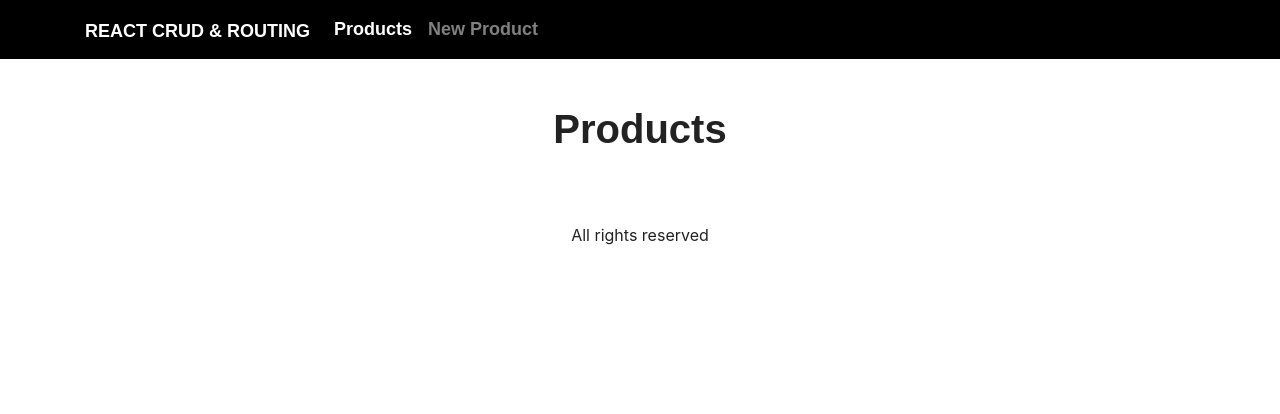
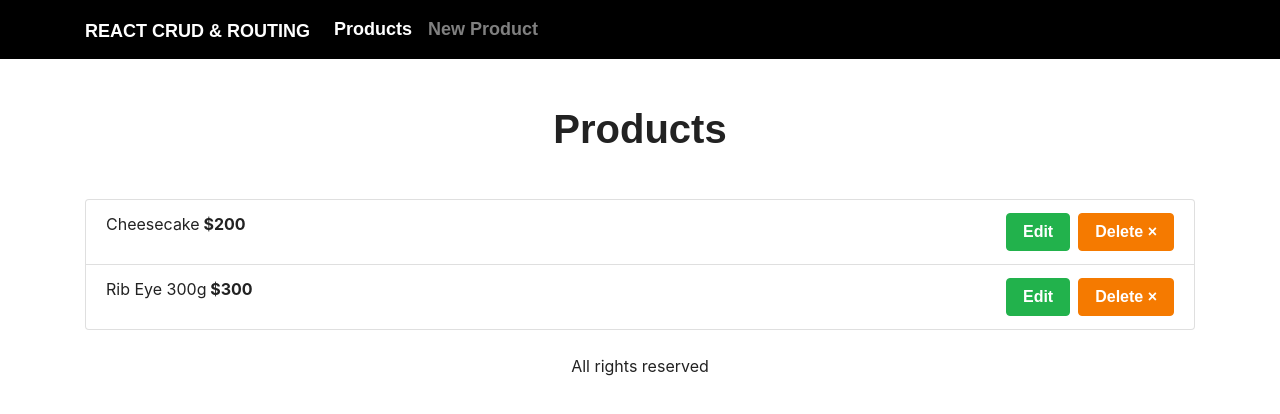
Before and after one commit to jaimeduque17/router-crud-react, a React (Create React App) app: page /products in a window 1280 px wide. Shown: the top 414 px of the page. Built offline with nearby package versions, Linux system fonts and the light colour scheme; data requests are answered from the project's data file; a web font is replaced by a local one.

Commit message:
Products shown

```diff
--- a/src/components/ListProduct.js
+++ b/src/components/ListProduct.js
@@ -1,8 +1,35 @@
 import React from 'react';
+import { Link } from 'react-router-dom';
 
-function ListProduct() {
+function ListProduct({ product }) {
+
+    const deleteProduct = id => {
+        console.log('delete', id);
+        // TODO: Delete records
+    }
+
     return (
-        <div></div>
+        <li data-category={product.category} className="list-group-item d-flex justify-content-between align-items-center">
+            <p>
+                {product.saucerName}
+                <span className="font-weight-bold">
+                    {` $${product.saucerPrice}`}
+                </span>
+            </p>
+            <div>
+                <Link
+                to={`/products/edit/${product.id}`}
+                className="btn btn-success mr-2">
+                    Edit
+                </Link>
+                <button
+                type="button"
+                className="btn btn-danger"
+                onClick={() => deleteProduct(product.id)}
+                // &times; entity adds an X next to the text
+                >Delete &times;</button>
+            </div>
+        </li>
     )
 }
 
```
